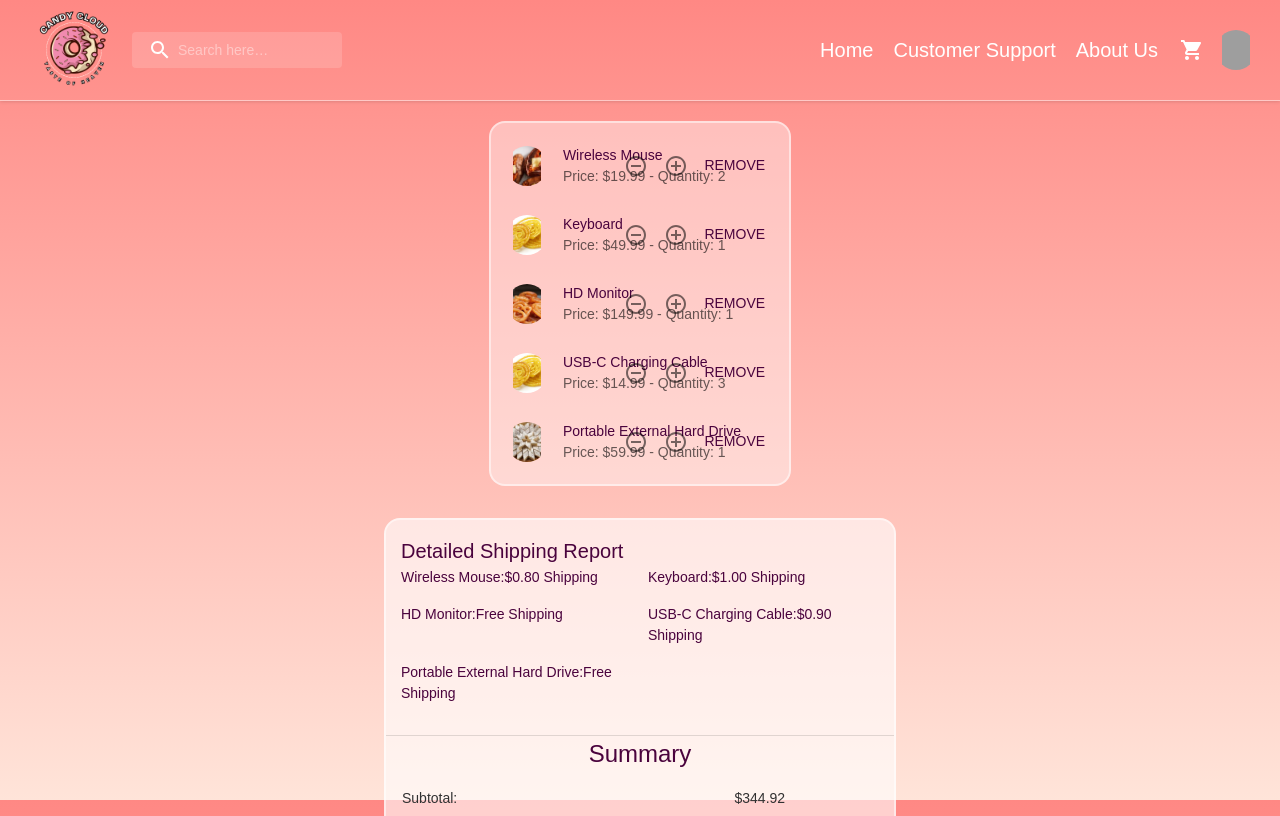
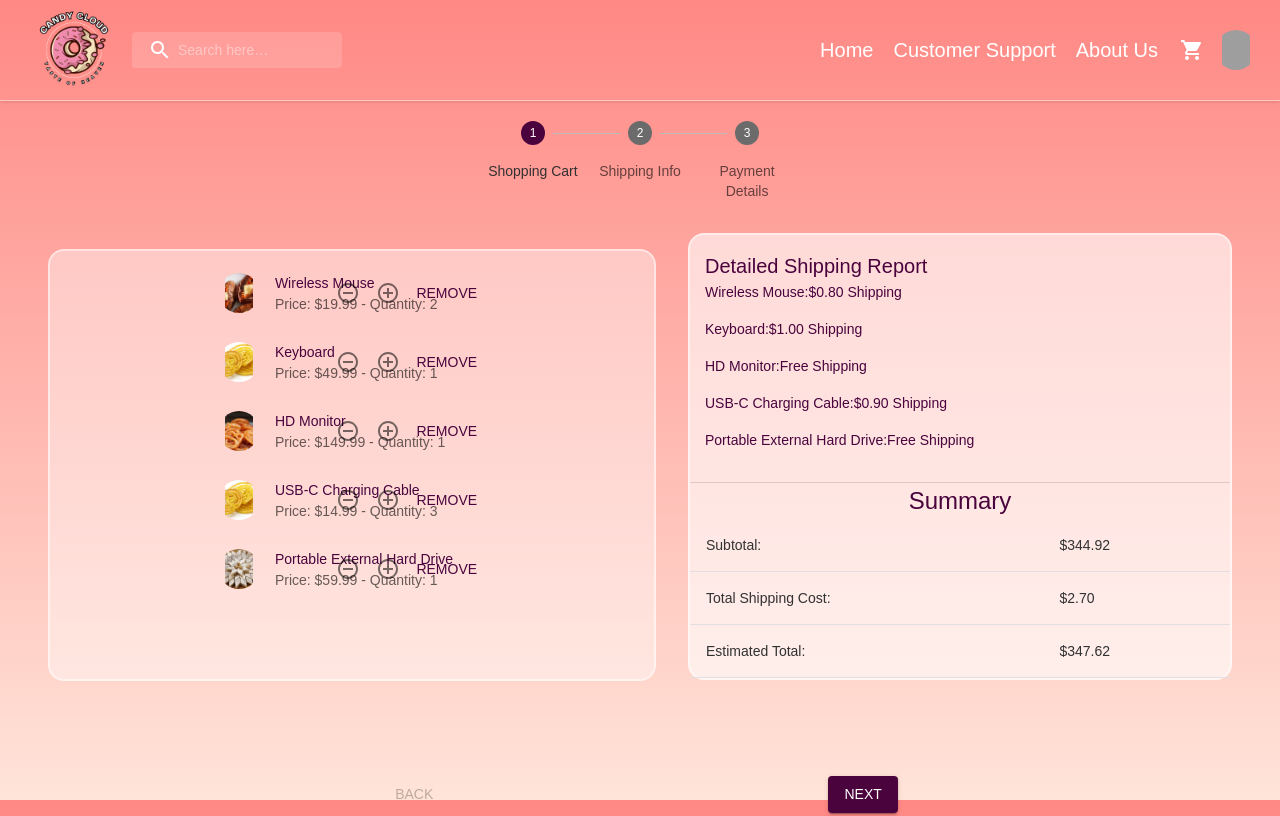
Before and after one commit to IT20642914/shoppingCart, a React (Create React App) app in the folder fron-end/: page /cart in a window 1280 px wide. Shown: the top 816 px of the page. Built offline with nearby package versions, Linux system fonts and the light colour scheme; grey boxes are pictures that could not be loaded.

Commit message:
Update styles and components in ShoppingCart module

```diff
--- a/fron-end/src/components/ProductCard/ProductCard.jsx
+++ b/fron-end/src/components/ProductCard/ProductCard.jsx
@@ -1,23 +1,23 @@
 import React from 'react';
-import { Card, CardContent, CardMedia, Typography, Rating } from '@mui/material';
+import { Card, CardContent, CardMedia, Typography, Rating, Button } from '@mui/material';
 
-const ProductCard = ({ id, name, price, imageUrl, rating, onCardClick }) => {
+const ProductCard = ({ id, name, price, imageUrl, rating, onCardClick, handleAddToCart }) => {
   return (
     <Card sx={{
-     maxWidth: 345, width: '100%', cursor: 'pointer',
-    background:"rgba(255, 255, 255, 0.2)",
-    border: "1px solid rgba(255, 255, 255, 0.5)",
-    borderRadius: "16px",
+      maxWidth: 345, width: '100%', cursor: 'pointer',
+      background: "rgba(255, 255, 255, 0.2)",
+      border: "1px solid rgba(255, 255, 255, 0.5)",
+      borderRadius: "16px",
     }} onClick={() => onCardClick(id)}>
       <CardMedia
         component="img"
         image={imageUrl}
         alt={name}
         sx={{
-          minWidth:345,
-          maxHeight:145,
-          objectFit: 'fill', // Change to 'cover' if you want to fill the height and width without preserving the whole image view
-          width: '100%' // This ensures it takes the full width of the card
+          minWidth: 345,
+          maxHeight: 145,
+          objectFit: 'cover', // Changed to 'cover' to better fit images
+          width: '100%' // Ensures it takes the full width of the card
         }}
       />
       <CardContent>
@@ -28,6 +28,17 @@ const ProductCard = ({ id, name, price, imageUrl, rating, onCardClick }) => {
           {price}
         </Typography>
         <Rating value={rating} readOnly />
+        <Button
+          variant="contained"
+          color="primary"
+          onClick={(e) => {
+            e.stopPropagation(); // Prevents the onCardClick from being triggered when the button is clicked
+            handleAddToCart(id);
+          }}
+          sx={{ marginTop: 2,width:"10rem" }} // Adds some space above the button
+        >
+          Add to Cart
+        </Button>
       </CardContent>
     </Card>
   );
--- a/fron-end/src/components/ShoppingCartStep/ShoppingCartStep.jsx
+++ b/fron-end/src/components/ShoppingCartStep/ShoppingCartStep.jsx
@@ -84,7 +84,7 @@ const ShoppingCartStep = ({ cartItemList, onUpdateCart }) => {
         <Typography variant="h6" component="h2">Detailed Shipping Report</Typography>
         <Grid container spacing={2}>
           {cartItemList.map(item => (
-            <Grid item xs={6} md={6} key={item.id}>
+            <Grid item xs={6} md={12} key={item.id}>
               <Typography>
                 {item.name}:{calculateIndividualShipping(item) === 0 ? 'Free Shipping' : `$${calculateIndividualShipping(item).toFixed(2)} Shipping`}
               </Typography>
--- a/fron-end/src/components/ShoppingCartStep/ShoppingCartStep.module.scss
+++ b/fron-end/src/components/ShoppingCartStep/ShoppingCartStep.module.scss
@@ -1,10 +1,12 @@
 .shoppingStepContainer{
-    width: 40%;
-   justify-content: center !important;
+    width: 100%;
+   justify-content: space-around !important;
    align-items: center !important;;
    justify-items: center !important;
-
+    display: flex;
+    padding: 2rem;
     .Section1{
+       min-width: 50%;
         justify-content: center;
         align-items: center;
         justify-items: center;
@@ -12,9 +14,15 @@
         border: 2px solid rgba(255, 255, 255, 0.5);
         border-radius: 16px;
         margin-bottom: 2rem;
-        min-height: 20rem;
+        min-height: 27rem;
+        margin-left: 1rem;
+        margin-right: 1rem;
     }
     .Section2{
+        max-width: 50%;
+        min-height: 27rem;
+        margin-right: 1rem;
+        margin-left: 1rem;
         justify-content: center;
         align-items: center;
         justify-items: center;
@@ -23,7 +31,6 @@
         border-radius: 16px;
         margin-bottom: 3rem !important;
         .summary {
-            width: 60%;
             // background-color: #ffcdd2; // slightly darker pink background for summary
             border-radius: 8px;
             padding: 15px;
--- a/fron-end/src/pages/Home/Home.jsx
+++ b/fron-end/src/pages/Home/Home.jsx
@@ -6,6 +6,9 @@ import Styles from './Home.module.scss'
 const Home = () => {
 const handleProductClick = (id) => {
 console.log(id)
+
+}
+const handleAddToCart=(id)=>{
 
 }
 
@@ -21,7 +24,8 @@ console.log(id)
       {products.map((product) => (
         <Grid item key={product.id} xs={12} sm={6} md={4} lg={3}>
           <ProductCard {...product}
-           onCardClick={handleProductClick} />
+           onCardClick={handleProductClick}
+           handleAddToCart={handleAddToCart} />
         </Grid>
       ))}
     </Grid>
--- a/fron-end/src/pages/ShoppingCart/ShoppingCart.jsx
+++ b/fron-end/src/pages/ShoppingCart/ShoppingCart.jsx
@@ -1,28 +1,59 @@
-// ShoppingCart.js
-import * as React from 'react';
+import React, { useState } from 'react';
 import Box from '@mui/material/Box';
 import Stepper from '@mui/material/Stepper';
 import Step from '@mui/material/Step';
-import StepButton from '@mui/material/StepButton';
+import StepLabel from '@mui/material/StepLabel';
 import Button from '@mui/material/Button';
 import Typography from '@mui/material/Typography';
 import ShoppingCartStep from '../../components/ShoppingCartStep/ShoppingCartStep';
 import ShippingInfoStep from '../../components/ShippingInfoStep/ShippingInfoStep';
 import PaymentDetailsStep from '../../components/PaymentDetails/PaymentDetails';
 import Styles from './ShoppingCart.module.scss';
-import {cartItems} from '../../utilities/index';
-
+import { cartItems } from '../../utilities/index';
+import ShippingDetailsFrom from '../../components/ShippingDetailsFrom/ShippingDetailsFrom';
 const ShoppingCart = () => {
 
-  const [activeStep, setActiveStep] = React.useState(0);
-  const [completed, setCompleted] = React.useState({});
-  const [cartItemList, setCartItemsList] = React.useState(cartItems);
+  const SHIPPING_FORM_INITIAL_STATE = {
+    fullName: { value: "", isRequired: true, disable: false, readonly: false, validator: "text", error: "", },
+    email: { value: "", isRequired: true, disable: false, readonly: false, validator: "email", error: "", },
+    addressLine1: { value: "", isRequired: true, disable: false, readonly: false, validator: "text", error: "", },
+    addressLine2: { value: "", isRequired: false, disable: false, readonly: false, validator: "text", error: "", },
+    city: { value: "", isRequired: true, disable: false, readonly: false, validator: "text", error: "", },
+    postalCode: { value: "", isRequired: true, disable: false, readonly: false, validator: "text", error: "", },
+    country: { value: "", isRequired: true, disable: false, readonly: false, validator: "text", error: "", },
+    phoneNumber: { value: "", isRequired: true, disable: false, readonly: false, validator: "text", error: "", },
+  };
+  const INITIAL_SORT_META = {
+    field: "",
+    asc: false,
+  }
+  const [shippingData, setShippingData] = useState(SHIPPING_FORM_INITIAL_STATE);
+  const [activeStep, setActiveStep] = useState(0);
+  const [completed, setCompleted] = useState({});
+  const [cartItemList, setCartItemsList] = useState(cartItems);
+
+  const handleNext = () => {
+    const newCompleted = { ...completed, [activeStep]: true };
+    setCompleted(newCompleted);
+    setActiveStep(prevActiveStep => prevActiveStep + 1);
+  };
+
+  const handleBack = () => setActiveStep(prevActiveStep => prevActiveStep - 1);
+
+  const handleReset = () => {
+    setActiveStep(0);
+    setCompleted({});
+  };
+
+  const onUpdateCart = (itemId, quantity) => {
+    const updatedCartItems = cartItemList.map(item => (item.id === itemId ? { ...item, quantity } : item));
+    setCartItemsList(updatedCartItems);
+  };
   const steps = [
-    { label: 'Shopping Cart', component: ShoppingCartStep },
-    { label: 'Shipping Info', component: ShippingInfoStep },
-    { label: 'Payment Details', component: PaymentDetailsStep },
+    { label: 'Shopping Cart', component: <ShoppingCartStep cartItemList={cartItemList} onUpdateCart={onUpdateCart} /> },
+    { label: 'Shipping Info', component: <ShippingDetailsFrom shippingData={shippingData} /> },
+    { label: 'Payment Details', component: <PaymentDetailsStep /> },
   ];
-
 
   const totalSteps = () => steps.length;
 
@@ -32,53 +63,34 @@ const ShoppingCart = () => {
 
   const allStepsCompleted = () => completedSteps() === totalSteps();
 
-  const handleNext = () => {
-    const newCompleted = {
-      ...completed,
-      [activeStep]: true,
-    };
-    setCompleted(newCompleted);
-
-    if (isLastStep() && allStepsCompleted()) {
-      // Handle the case where all steps are completed
-    } else {
-      setActiveStep((prevActiveStep) => prevActiveStep + 1);
-    }
-  };
-
-
-  const handleBack = () => setActiveStep((prevActiveStep) => prevActiveStep - 1);
-
-  const handleStep = (step) => () => setActiveStep(step);
-
-  const handleReset = () => {
-    setActiveStep(0);
-    setCompleted({});
-  };
-
-  const onUpdateCart = (itemId, quantity) => {
-    const updatedCartItems = cartItemList.filter(item => {
-      if (item.id === itemId) {
-        return quantity > 0; // Only include the item if the new quantity is greater than 0
-      }
-      return true; // Include all other items that were not updated
-    }).map(item => {
-      if (item.id === itemId) {
-        return { ...item, quantity }; // Update the quantity for the item being changed
-      }
-      return item; // Return all other items unchanged
-    });
-
-    setCartItemsList(updatedCartItems); // Update the state with the new cart items list
-  };
 
   return (
-  <section className={Styles.Container}>
-  <ShoppingCartStep
-  cartItemList={cartItemList}
-  onUpdateCart={onUpdateCart}
-  />
-
+    <section className={Styles.Container}>
+      <Stepper activeStep={activeStep} alternativeLabel>
+        {steps.map(step => (
+          <Step key={step.label}>
+            <StepLabel>{step.label}</StepLabel>
+          </Step>
+        ))}
+      </Stepper>
+      <div>
+        {activeStep === totalSteps() ? (
+          <div>
+            <Typography>All steps completed - you&apos;re finished</Typography>
+            <Button onClick={handleReset}>Reset</Button>
+          </div>
+        ) : (
+          <div>
+            <Typography>{steps[activeStep].component}</Typography>
+            <div className={Styles.ButtonGroup}>
+              <Button disabled={activeStep === 0} onClick={handleBack}>Back</Button>
+              <Button variant="contained" color="primary" onClick={handleNext}>
+                {isLastStep() ? 'Finish' : 'Next'}
+              </Button>
+            </div>
+          </div>
+        )}
+      </div>
     </section>
   );
 };
--- a/fron-end/src/pages/ShoppingCart/ShoppingCart.module.scss
+++ b/fron-end/src/pages/ShoppingCart/ShoppingCart.module.scss
@@ -1,8 +1,14 @@
 .Container{
+    padding: 1rem,1rem,0,1rem;
     display: flex;
     flex-direction: column;
-    height: 80vh;
+    height: 100vh;
     align-items: center;
     justify-content: flex-start ;
-
+    .ButtonGroup{
+        display: flex;
+        justify-content: space-evenly;
+        width: 100%;
+        margin-top: 1rem;
+    }
 }
--- a/fron-end/src/routes/index.jsx
+++ b/fron-end/src/routes/index.jsx
@@ -9,8 +9,9 @@ import { Box } from '@mui/material';
  <>
     <ResponsiveAppBar/>
     {children}
-    <Box sx={{margin:"1rem"}}></Box>
+    <Box sx={{marginTop:"5rem"}}>
     <FaqPage/>
+    </Box>
   </>
  );
 const AppRoutes = () => {
```
